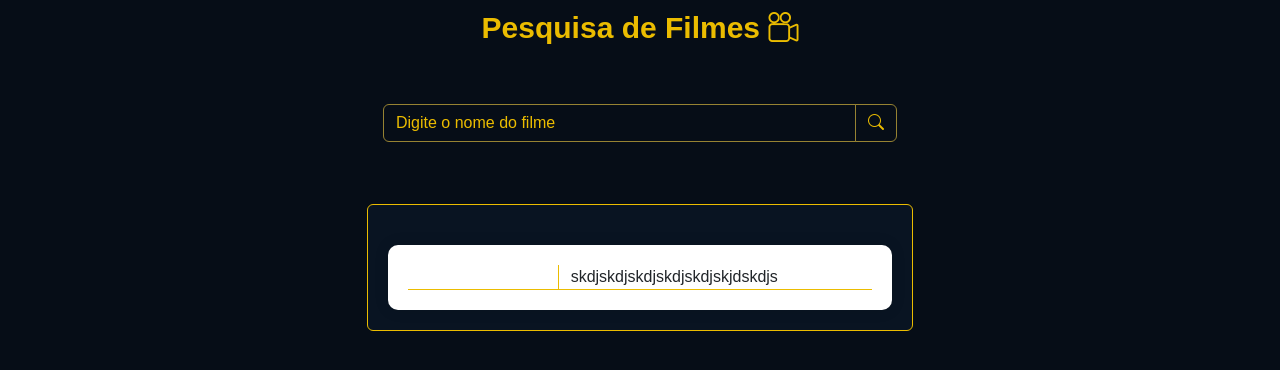
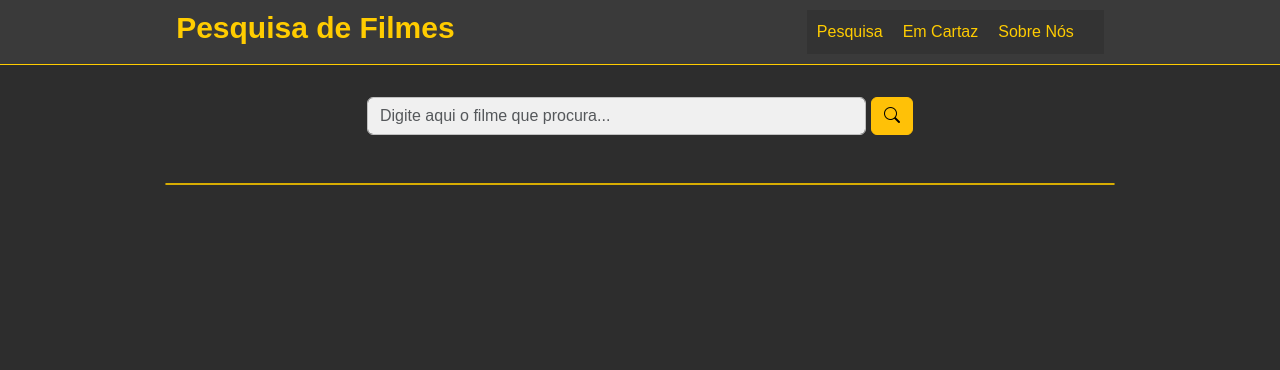
Before and after one commit to guigaldino/Movie-Search, a plain HTML site: page index.html in a window 1280 px wide. Drawn offline with nearby package versions, Linux system fonts and the light colour scheme.

Commit message:
CSS Refatorado

```diff
--- a/index.html
+++ b/index.html
@@ -16,35 +16,34 @@
 
 <body>
     <header>
-        <h1 class="title">Pesquisa de Filmes <span class="icon-header"><i class="bi bi-camera-reels"></i></span></h1>
-
+        <h1 class="title">Pesquisa de Filmes</h1>
+        <nav class="menu">
+            <ul class="menu-list">
+                <li class="menu-item"><a href="#" class="menu-link">Pesquisa</a></li>
+                <li class="menu-item"><a href="#" class="menu-link">Em Cartaz</a></li>
+                <li class="menu-item"><a href="#" class="menu-link">Sobre Nós</a></li>
+            </ul>
+        </nav>
     </header>
     <div class="container my-4">
+
         <div class="row justify-content-center">
-            <div class="col-12 col-md-6">
-                <div class="card-pesquisa p-3">
-                    <div class="input-group mb-3">
-                        <input type="text" id="inputPesquisar" class="form-control input-pesquisa"
-                            placeholder="Digite o nome do filme">
-                        <button id="buttonPesquisar" class="btn btn-primary button-pesquisa"><i class="bi bi-search"></i></button>
-                    </div>
-                </div>
-
-                <div id="cardResultado" class="card mx-auto card-resultado" style="max-width: 800px;">
-                    <div class="card-body">
-                        <div class="info-filmes" id="infoFilmes">
-                            <div class="row">
-                                <div id="posterContainer" class="poster-container col-4"></div>
-                                <div class="col-8">skdjskdjskdjskdjskdjskjdskdjs</div>
-                            </div>
-                        </div>
-                        <div id="disponibilidadeStreaming"></div>
-                    </div>
-                </div>
-
+            <div class="col-6 mb-5 mt-2 containerPesquisar">
+                <input type="text" class="form-control input-pesquisar" id="inputPesquisar"
+                    placeholder="Digite aqui o filme que procura...">
+                <button id="btnPesquisar" type="button" class="btn btn-warning"><i class="bi bi-search"></i></button>
             </div>
         </div>
+
+        <div class="row justify-content-center">
+            <div class="col-10 filme-container">
+            </div>
+        </div>
+
+
     </div>
+
+
     <script src="https://code.jquery.com/jquery-3.5.1.slim.min.js"></script>
     <script src="https://cdn.jsdelivr.net/npm/@popperjs/core@2.9.3/dist/umd/popper.min.js"></script>
     <script src="https://stackpath.bootstrapcdn.com/bootstrap/4.5.2/js/bootstrap.min.js"></script>
--- a/style.css
+++ b/style.css
@@ -8,7 +8,7 @@
 
 body {
     font-family: Arial, sans-serif;
-    background-color: #060D17;
+    background-color: #2d2d2d;
     color: #333;
     display: flex;
     flex-direction: column;
@@ -16,88 +16,87 @@ body {
 }
 
 header {
-    background-color: #060D17;;
-    color: white;
+    color: #ffcc00;
+    background-color: #3a3a3a;
     padding: 10px 0;
     display: flex;
     flex-direction: row;
-    justify-content: center;
+    justify-content: space-around;
+    border-bottom: 1px solid #ffcc00;
 }
 
 .title {
     font-size: 30px;
-    color: #EBBC00;
+    /* color: #fff; */
     font-weight: 600;
 }
 
-.card-pesquisa {
-    margin-bottom: 30px;
-    display: flex;
-    flex-direction: column;
-    justify-content: center;
-    align-items: center;
+.menu {
+    background-color: #333;
+    /* cor de fundo do menu */
+    padding: 10px;
+    text-align: center;
 }
 
-.input-group {
+.menu-list {
+    list-style: none;
+    margin: 0;
+    padding: 0;
     display: flex;
-    width: 100%;
+    justify-content: space-around;
 }
 
-.input-group .form-control {
-    flex: 1;
+.menu-item {
+    margin-right: 20px;
 }
 
-.input-group .btn {
-    margin-left: 10px;
+.menu-link {
+    color: #ffcc00;
+    text-decoration: none;
+    transition: color 0.2s ease;
 }
 
-.input-pesquisa{
-    background-color: transparent;
-    color: #968232;
-    border-color: #968232;
+.menu-link:hover {
+    color: #fff;
+    /* cor branca para hover */
 }
 
-.input-pesquisa::placeholder{
-    color: #EBBC00;
+.menu-link:active {
+    color: #ffcc00;
+    /* cor amarela para active */
 }
 
-.input-pesquisa:focus {
-    background-color: transparent;
-    color: #EBBC00;
-    border-color: #968232;
-    box-shadow: none;
+.containerPesquisar {
+    display: flex;
+    justify-content: center;
 }
 
-.button-pesquisa{
-    background-color: transparent;
-    color: #EBBC00;
-    border-color: #968232;
+.input-pesquisar {
+    color: #333333;
+    background-color: #f0f0f0;
+    border: 1px solid #c0c0c0;
+    margin-right: 5px;
 }
 
-.button-pesquisa:hover{
-    background-color: #EBBC00;
-    color: black;
-    border-color: #968232;
+.input-pesquisar:active {
+    outline: none;
 }
 
-.card-resultado{
-    background-color: #142a483e;
-    border: 1px solid #EBBC00;
-    padding: 20px;
+.search-icon {
+    background-color: #ffcc00;
+    color: #fff;
+    border-color: #333;
 }
 
-.card-body {
-    background-color: white;
-    border-radius: 10px;
-    box-shadow: 0 0 15px rgba(0, 0, 0, 0.1);
-    padding: 20px;
-    margin-top: 20px;
+.search-icon:hover {
+    background-color: #d7ac02;
+    cursor: pointer;
 }
 
-.info-filmes{
-    border-bottom: 1px solid #EBBC00;
+.filme-container {
+    display: flex;
+    justify-content: center;
+    border: 1px solid #d7ac02;
+    background-color: #3a3a3a;
+    border-radius: 10px;
 }
-
-.poster-container{
-    border-right: 1px solid #EBBC00;
-}
```
